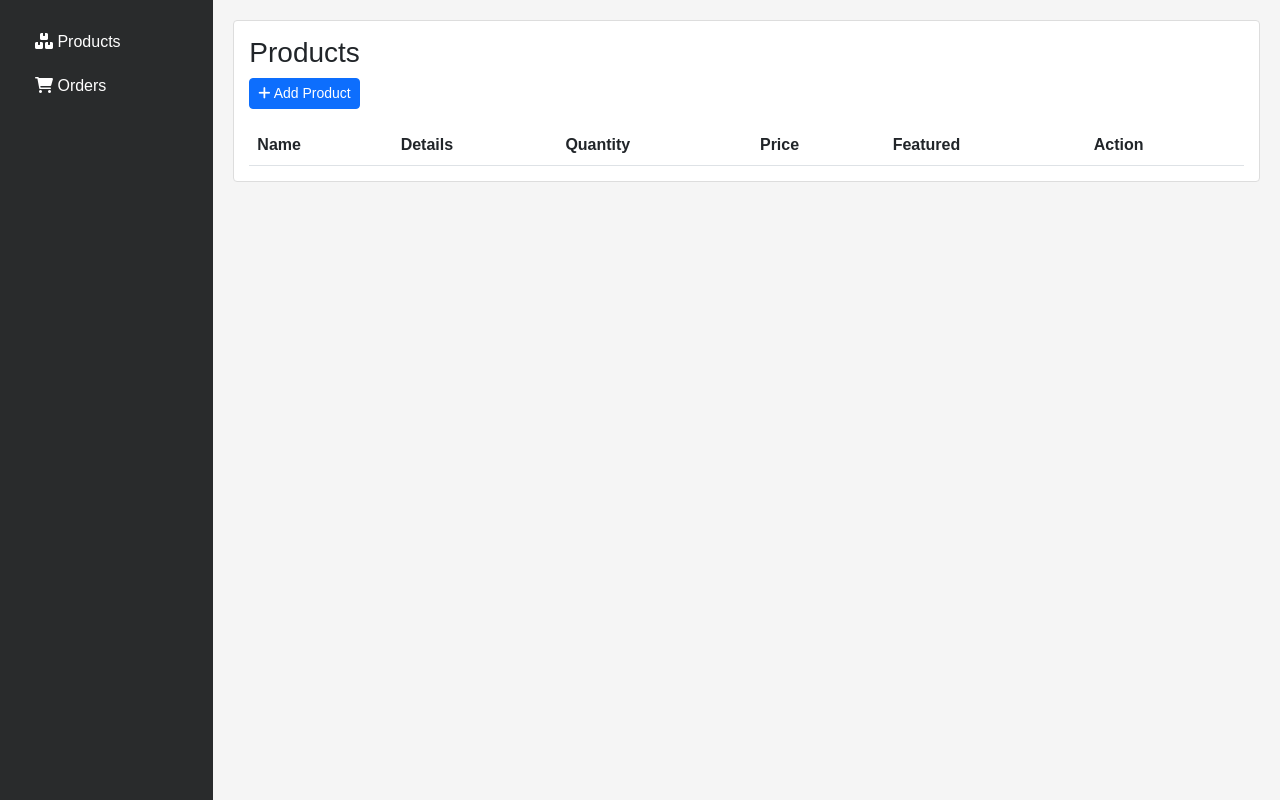
After one commit to AsserElshafey/sojy_ecommerce-website, a Flask app: page /admin in a window 1280 px wide. The commit adds this page. Run offline with Flask 3, Linux system fonts and the light colour scheme; lists and menus that the app fills with data are empty; some libraries are stand-ins or nearby versions.

Commit message:
products and admin dashboard merge

```diff
--- a/web_app/__init__.py
+++ b/web_app/__init__.py
@@ -13,6 +13,7 @@ def create_app():
 
     from .views import views
     from .auth import auth
+    from .products import product
 
     from . import models
     from .models import User
@@ -21,7 +22,7 @@ def create_app():
         db.create_all()
 
     login_manager = LoginManager()
-    login_manager.login_view = 'view.home'
+    login_manager.login_view = 'views.home'
     login_manager.init_app(app)
 
     @login_manager.user_loader
@@ -30,4 +31,5 @@ def create_app():
 
     app.register_blueprint(views, url_prefix="/")
     app.register_blueprint(auth, url_prefix="/")
+    app.register_blueprint(product, url_prefix="/")
     return app
--- /dev/null
+++ b/web_app/static/styles/admin.css
@@ -0,0 +1,38 @@
+body {
+    font-family: sans-serif;
+    background-color: #f5f5f5;
+}
+
+.sidebar {
+    background-color: #292b2c;
+    color: #fff;
+    height: 100vh;
+    padding: 20px;
+}
+
+.sidebar a {
+    display: block;
+    padding: 10px 15px;
+    color: #fff;
+    text-decoration: none;
+}
+
+.sidebar a:hover {
+    background-color: #323435;
+}
+
+.main-content {
+    padding: 20px;
+}
+
+.card {
+    border: 1px solid #ddd;
+    border-radius: 4px;
+    padding: 15px;
+    margin-bottom: 20px;
+}
+
+
+.table {
+    margin-bottom: 0;
+}
--- /dev/null
+++ b/web_app/templates/admin.html
@@ -0,0 +1,180 @@
+<!DOCTYPE html>
+<html lang="en">
+
+<head>
+    <meta charset="UTF-8">
+    <meta name="viewport" content="width=device-width, initial-scale=1.0">
+    <title>Product Management Dashboard</title>
+    <link rel="stylesheet" href="https://cdn.jsdelivr.net/npm/bootstrap@5.2.0-beta1/dist/css/bootstrap.min.css">
+    <link rel="stylesheet" href="https://cdnjs.cloudflare.com/ajax/libs/font-awesome/6.1.1/css/all.min.css">
+
+    <link rel="stylesheet" href="../static/styles/admin.css">
+</head>
+
+<body>
+    <div class="container-fluid">
+        <div class="row">
+            <div class="col-md-2 sidebar">
+                <a href="#" class="active"><i class="fas fa-boxes"></i> Products</a>
+                <a href="#"><i class="fas fa-shopping-cart"></i> Orders</a>
+            </div>
+            <div class="col-md-10 main-content">
+                <div class="card">
+                    <h3>Products</h3>
+                    <p>
+                        <a href="#" class="btn btn-primary btn-sm" data-bs-toggle="modal"
+                            data-bs-target="#addProductModal">
+                            <i class="fas fa-plus"></i> Add Product
+                        </a>
+                    </p>
+                    <!-- Add Product Modal -->
+                    <div class="modal fade" id="addProductModal" tabindex="-1" aria-labelledby="addProductModalLabel"
+                        aria-hidden="true">
+                        <div class="modal-dialog">
+                            <div class="modal-content">
+                                <div class="modal-header">
+                                    <h5 class="modal-title" id="addProductModalLabel">Add Product</h5>
+                                    <button type="button" class="btn-close" data-bs-dismiss="modal"
+                                        aria-label="Close"></button>
+                                </div>
+                                <div class="modal-body">
+                                    <!-- Add Product Form -->
+                                    <form method="POST" action="/add_product">
+                                        <div class="mb-3">
+                                            <label for="productName" class="form-label">Product Name</label>
+                                            <input type="text" class="form-control" id="product_name"
+                                                name="product_name" required>
+
+                                        </div>
+                                        <div class="mb-3">
+                                            <label for="productDetails" class="form-label">Product Details</label>
+                                            <textarea class="form-control" id="product_details" name="product_details"
+                                                rows="3" placeholder="Enter product details"></textarea>
+                                        </div>
+                                        <div class="mb-3">
+                                            <label for="productQuantity" class="form-label">Quantity</label>
+                                            <input type="number" class="form-control" id="product_quantity"
+                                                name="product_quantity" placeholder="Enter quantity" required>
+                                        </div>
+                                        <div class="mb-3">
+                                            <label for="productPrice" class="form-label">Price</label>
+                                            <input type="text" class="form-control" id="product_price"
+                                                name="product_price" placeholder="Enter price" required>
+                                        </div>
+                                        <div class="mb-3 form-check">
+                                            <input type="checkbox" class="form-check-input" id="1" name="1">
+                                            <label class="form-check-label" for="featured">Featured</label>
+                                        </div>
+                                        <div class="modal-footer">
+                                            <button type="button" class="btn btn-secondary"
+                                                data-bs-dismiss="modal">Close</button>
+                                            <button type="submit" class="btn btn-primary">Add Product</button>
+                                        </div>
+                                    </form>
+                                </div>
+                            </div>
+                        </div>
+                    </div>
+
+                    <table class="table table-striped">
+                        <thead>
+                            <tr>
+                                <th>Name</th>
+                                <th>Details</th>
+                                <th>Quantity</th>
+                                <th>Price</th>
+                                <th>Featured</th>
+                                <th>Action</th>
+                            </tr>
+                        </thead>
+                        <tbody>
+                            {% for product in products %}
+                            <tr>
+                                <td>{{ product.name }}</td>
+                                <td>{{ product.details }}</td>
+                                <td>{{ product.quantity }}</td>
+                                <td>${{ product.price }}</td>
+                                <td>{% if
+                                    product.featured == 1%}<i class="fas fa-check" class="featured"></i>{% endif %}
+                                </td>
+                                <td style="display: flex; justify-content: start ;">
+                                    <a href="#" class="btn btn-sm btn-info" style="float: left; " data-bs-toggle="modal"
+                                        data-bs-target="#editProductModal{{ product.id }}">
+                                        <i class="fas fa-edit"></i> Edit
+                                    </a>
+                                    <form method="POST" action="{{ url_for('product.delete_product', id=product.id) }}"
+                                        style="margin-left: 10%;">
+                                        <button type="submit" class="btn btn-sm btn-danger"><i class="fas fa-trash"></i>
+                                            Remove</button>
+                                    </form>
+
+                                </td>
+                            </tr>
+                            <!-- Edit Product Modal -->
+                            <div class="modal fade" id="editProductModal{{ product.id }}" tabindex="-1"
+                                aria-labelledby="editProductModalLabel{{ product.id }}" aria-hidden="true">
+                                <div class="modal-dialog">
+                                    <div class="modal-content">
+                                        <div class="modal-header">
+                                            <h5 class="modal-title" id="editProductModalLabel{{ product.id }}">Edit
+                                                Product</h5>
+                                            <button type="button" class="btn-close" data-bs-dismiss="modal"
+                                                aria-label="Close"></button>
+                                        </div>
+                                        <div class="modal-body">
+                                            <!-- Edit Product Form -->
+                                            <form method="POST"
+                                                action="{{ url_for('product.update_product', id=product.id) }}">
+                                                <div class="mb-3">
+                                                    <label for="produc_name" class="form-label">Product Name</label>
+                                                    <input type="text" class="form-control"
+                                                        id="product_name{{ product.id }}" name="product_name"
+                                                        value="{{ product.name }}" required>
+                                                </div>
+                                                <div class="mb-3">
+                                                    <label for="product_details" class="form-label">Product
+                                                        Details</label>
+                                                    <textarea class="form-control" id="product_details{{ product.id }}"
+                                                        name="product_details" rows="3"
+                                                        placeholder="Enter product details">{{ product.details }}</textarea>
+                                                </div>
+                                                <div class="mb-3">
+                                                    <label for="productQuantity" class="form-label">Quantity</label>
+                                                    <input type="number" class="form-control"
+                                                        id="product_quantity{{ product.id }}" name="product_quantity"
+                                                        value="{{ product.quantity }}" required>
+                                                </div>
+                                                <div class="mb-3">
+                                                    <label for="productPrice" class="form-label">Price</label>
+                                                    <input type="text" class="form-control"
+                                                        id="product_price{{ product.id }}" name="product_price"
+                                                        value="{{ product.price }}" required>
+                                                </div>
+                                                <div class="mb-3 form-check">
+                                                    <input type="checkbox" class="form-check-input"
+                                                        id="featured{{ product.id }}" name="featured" {% if
+                                                        product.featured %}checked{% endif %}>
+                                                    <label class="form-check-label"
+                                                        for="featured{{ product.id }}">Featured</label>
+                                                </div>
+                                                <div class="modal-footer">
+                                                    <button type="button" class="btn btn-secondary"
+                                                        data-bs-dismiss="modal">Close</button>
+                                                    <button type="submit" class="btn btn-primary">Save Changes</button>
+                                                </div>
+                                            </form>
+                                        </div>
+                                    </div>
+                                </div>
+                            </div>
+                            {% endfor %}
+                        </tbody>
+                    </table>
+                </div>
+            </div>
+        </div>
+    </div>
+    <script src="https://cdn.jsdelivr.net/npm/bootstrap@5.2.0-beta1/dist/js/bootstrap.bundle.min.js"></script>
+</body>
+
+</html>
```
Also changed, not shown: web_app/models.py (+9 -0 lines), web_app/products.py (added, +60 -0 lines), web_app/templates/about.html (added, +104 -0 lines), web_app/templates/contact.html (added, +115 -0 lines), web_app/templates/index.html (+4 -5 lines), web_app/templates/shop.html (+28 -24 lines), web_app/templates/sproduct.html (+24 -34 lines), web_app/views.py (+19 -2 lines), web_app/static/imgs/logo.png (added).
